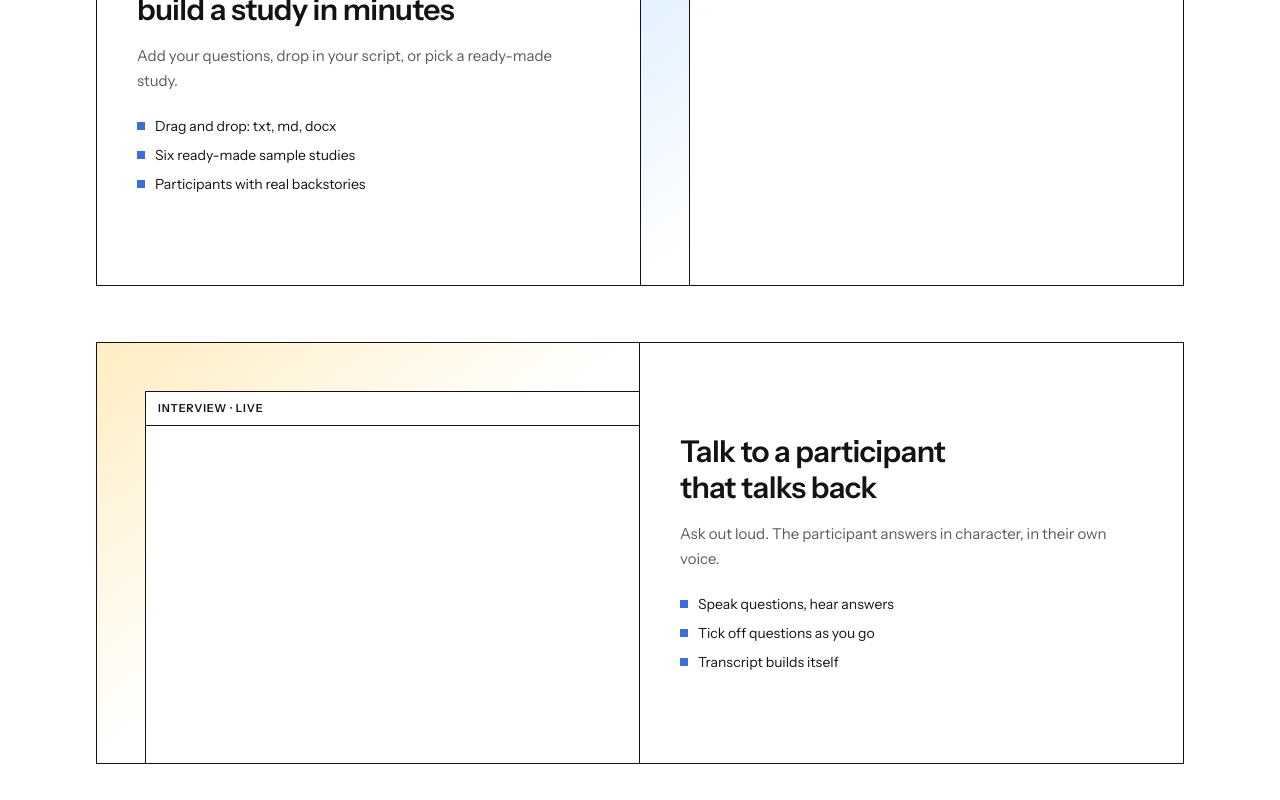
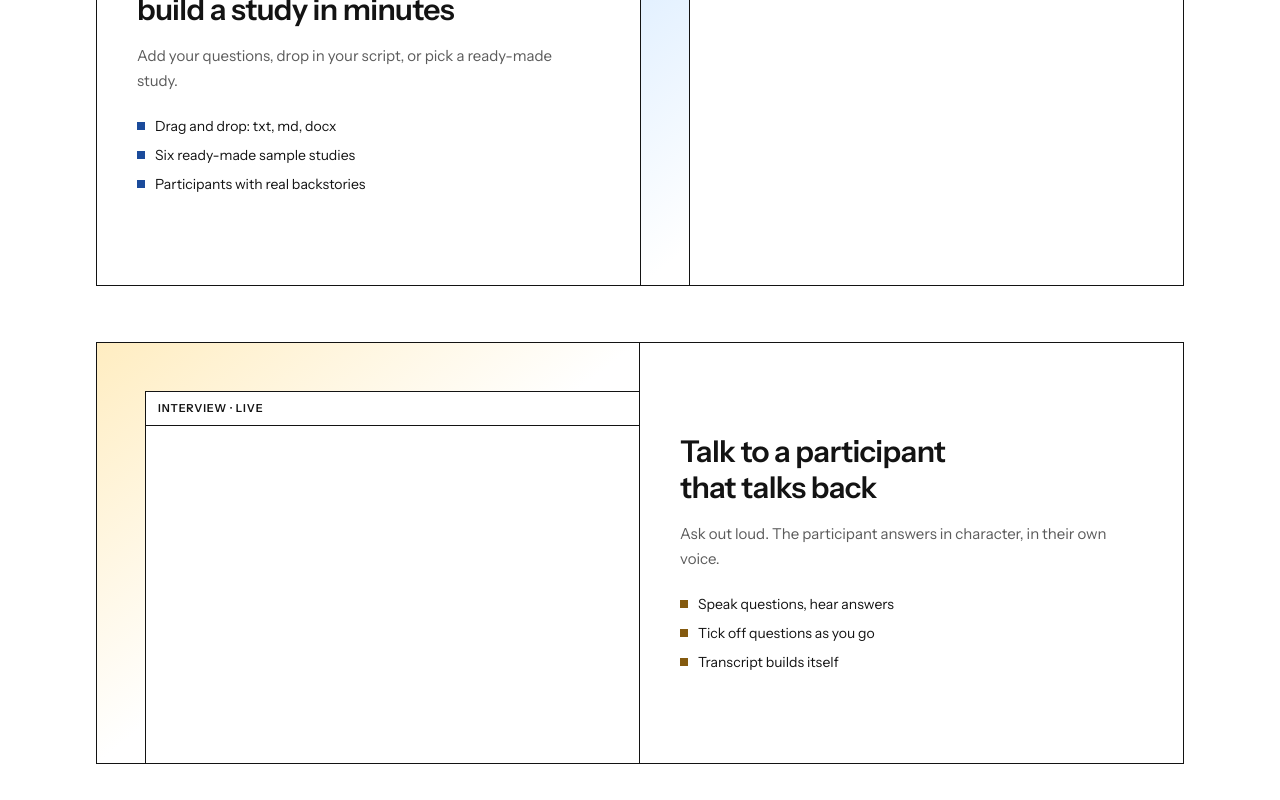
Before and after one commit to rishiashar/Personapilot, a Next.js app: page / in a window 1280 px wide. Shown: the part 1380-2180 px from the top of the page. Built offline with nearby package versions, Linux system fonts and the light colour scheme.

Commit message:
style: bullet squares match each card's wash tone
Co-Authored-By: Devin AI <158243242+devin-ai-integration[bot]@users.noreply.github.com>

```diff
--- a/app/page.tsx
+++ b/app/page.tsx
@@ -21,6 +21,7 @@ const FEATURES = [
       "Participants with real backstories",
     ],
     gradient: "from-wash-blue via-background to-background",
+    bullet: "bg-wash-blue-fg",
     mockup: (
       <LiveAppFrame
         src="/demo/setup"
@@ -42,6 +43,7 @@ const FEATURES = [
       "Transcript builds itself",
     ],
     gradient: "from-wash-amber via-background to-background",
+    bullet: "bg-wash-amber-fg",
     mockup: (
       <LiveAppFrame
         src="/demo/interview"
@@ -64,6 +66,7 @@ const FEATURES = [
       "Ready-to-use rewrites",
     ],
     gradient: "from-wash-green via-background to-background",
+    bullet: "bg-wash-green-fg",
     mockup: (
       <LiveAppFrame
         src="/demo/summary"
@@ -166,7 +169,10 @@ export default function HomePage() {
                       >
                         <span
                           aria-hidden
-                          className="mt-[5px] size-2 shrink-0 bg-brand"
+                          className={cn(
+                            "mt-[5px] size-2 shrink-0",
+                            feature.bullet,
+                          )}
                         />
                         {point}
                       </li>
```
